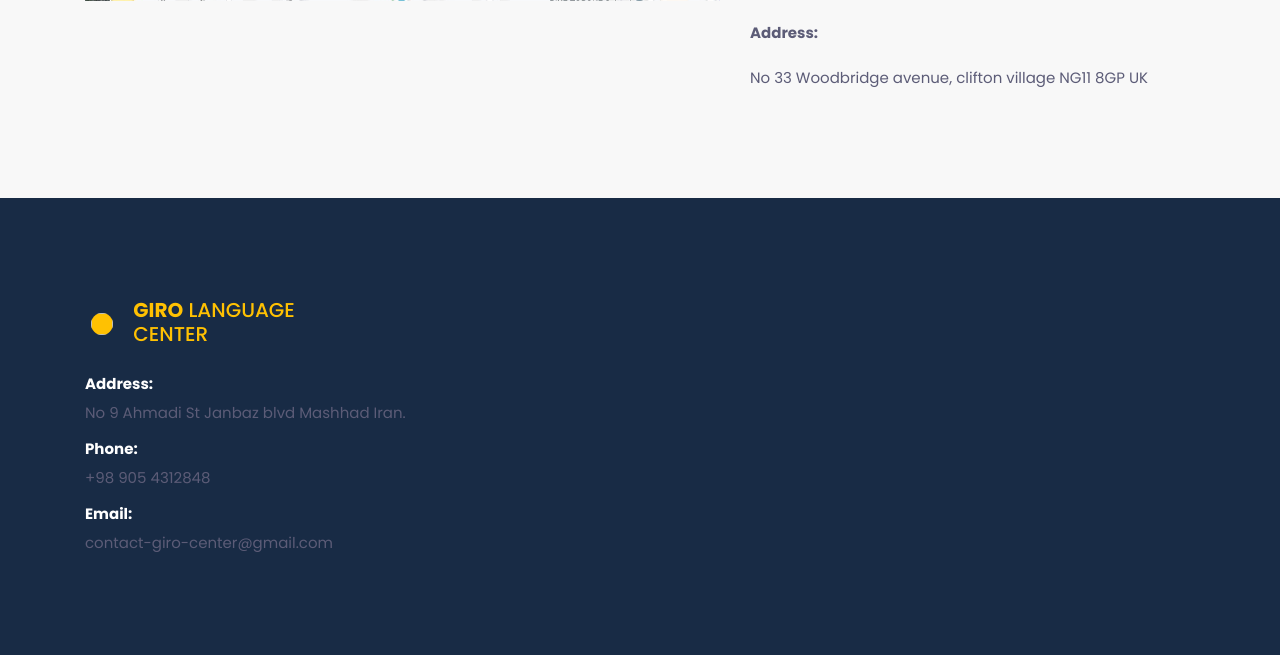
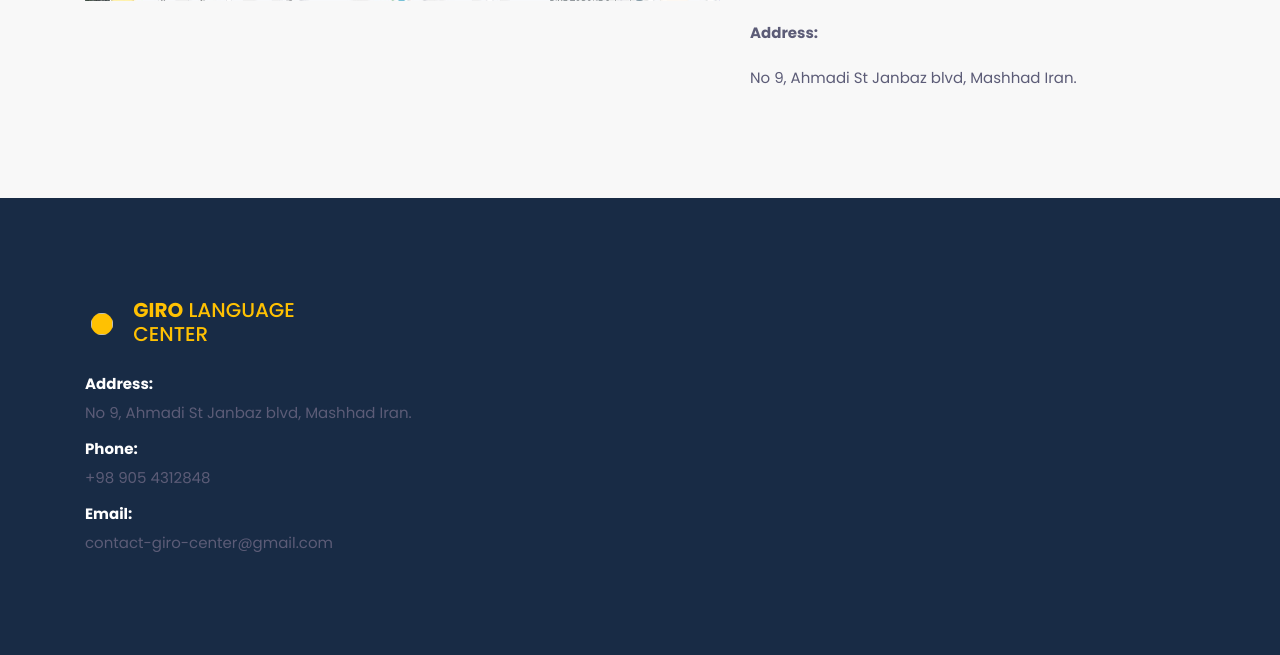
Before and after one commit to siprox-technology/giroLanguageCenter, a PHP site: page /lang_inst/contact.php in a window 1280 px wide. Shown: the part 990-1645 px from the top of the page. Run offline with PHP 8.4, Linux system fonts and the light colour scheme.

Commit message:
Changes to be committed:

```diff
--- a/contact.php
+++ b/contact.php
@@ -76,7 +76,7 @@ session_regenerate_id();
           <a href="tel:+8802057843248" class="text-color h5 d-block">+98 905 4312848</a>
           <a href="mailto:contact-giro-center@gmail.com" class="mb-5 text-color h5 d-block">contact-giro-center@gmail.com</a>
           <p><b>Address:</b></p>
-          <p>No 33 Woodbridge avenue, clifton village NG11 8GP UK</p>
+          <p>No 9, Ahmadi St Janbaz blvd, Mashhad Iran.</p>
         </div>
       </div>
     </div>
--- a/courses.php
+++ b/courses.php
@@ -46,7 +46,7 @@ session_regenerate_id();
       <div class="row">
         <div class="col-md-8">
           <ul class="list-inline custom-breadcrumb">
-            <li class="list-inline-item"><a class="h2 text-primary font-secondary" href="courses.php">Our Courses</a>
+            <li class="list-inline-item"><a class="h2 text-lighten font-secondary" href="courses.php">Our Courses</a>
             </li>
             <li class="list-inline-item text-white h3 font-secondary "></li>
           </ul>
--- a/inc/footer.php
+++ b/inc/footer.php
@@ -17,7 +17,7 @@
             <ul class="list-unstyled mt-3">
               <li class="mb-2">
                 <p class="mb-0 font-weight-bold text-white">Address:</p>
-                <p class="mb-0">No 9 Ahmadi St Janbaz blvd Mashhad Iran.</p>
+                <p class="mb-0">No 9, Ahmadi St Janbaz blvd, Mashhad Iran.</p>
               </li>
               <li class="mb-2">
                 <p class="mb-0 font-weight-bold text-white">Phone:</p>
```
